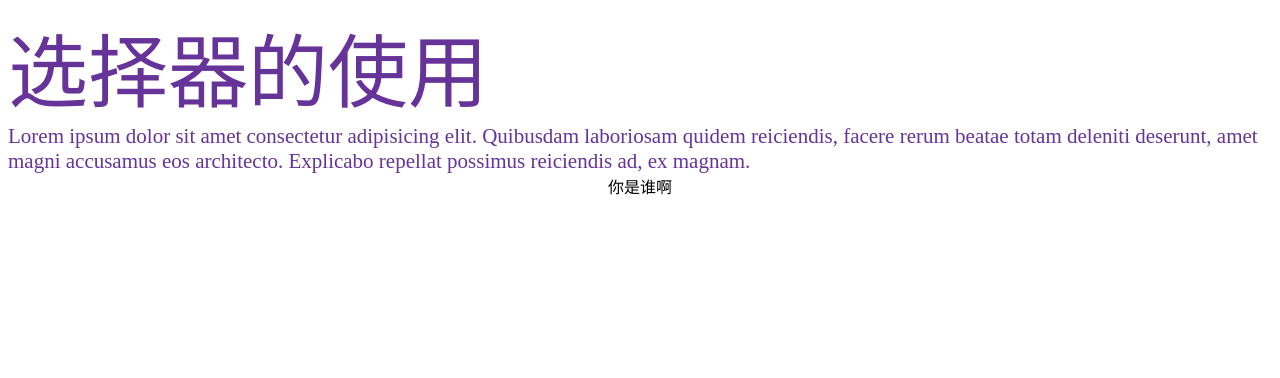
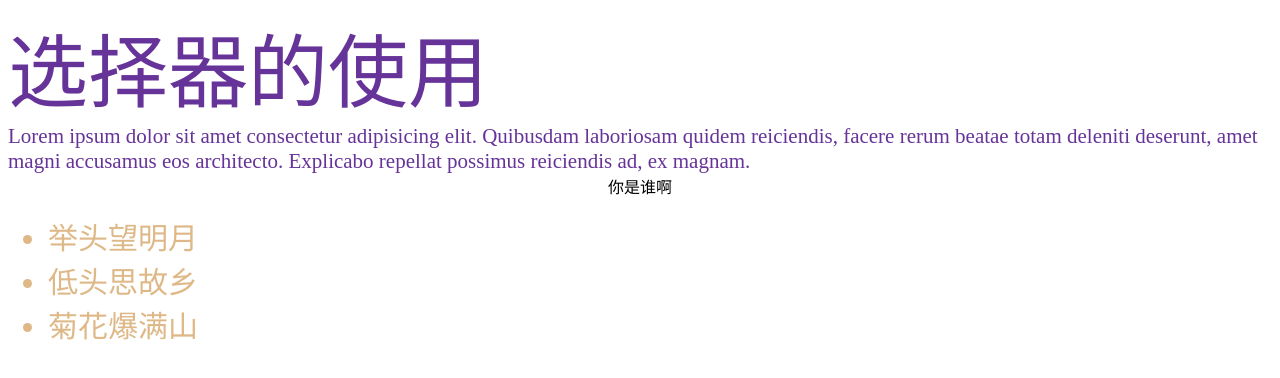
Before and after one commit to 1024home/AID-2021, a plain HTML site: page day02/selector.html in a window 1280 px wide. Drawn offline with Linux system fonts and the light colour scheme.

Commit message:
readme.md

```diff
--- a/day02/selector.html
+++ b/day02/selector.html
@@ -20,11 +20,28 @@
             padding: 0;
             margin: 0;
         }
+        /* 子代选择器 */
+        body li{
+            color: burlywood;
+        }
+        ul>li{
+            font-size: 30px;
+        }
+        /* 鼠标滑过时发生改变 */
+        ul>li:hover{
+            color: chocolate;
+            transition: color 1s;
+        }
     </style>
 </head>
 <body>
     <div id="title" class="red">选择器的使用</div>
     <div class="red">Lorem ipsum dolor sit amet consectetur adipisicing elit. Quibusdam laboriosam quidem reiciendis, facere rerum beatae totam deleniti deserunt, amet magni accusamus eos architecto. Explicabo repellat possimus reiciendis ad, ex magnam.</div>
     <p class="red center">你是谁啊</p>
+    <ul>
+        <li>举头望明月</li>
+        <li>低头思故乡</li>
+        <li>菊花爆满山</li>
+    </ul>
 </body>
 </html>
```
Also changed, not shown: day01/code/img.html (+1 -1 lines), day01/imgs/133981632036782_.pic_hd.jpg (added), 2 other files.
